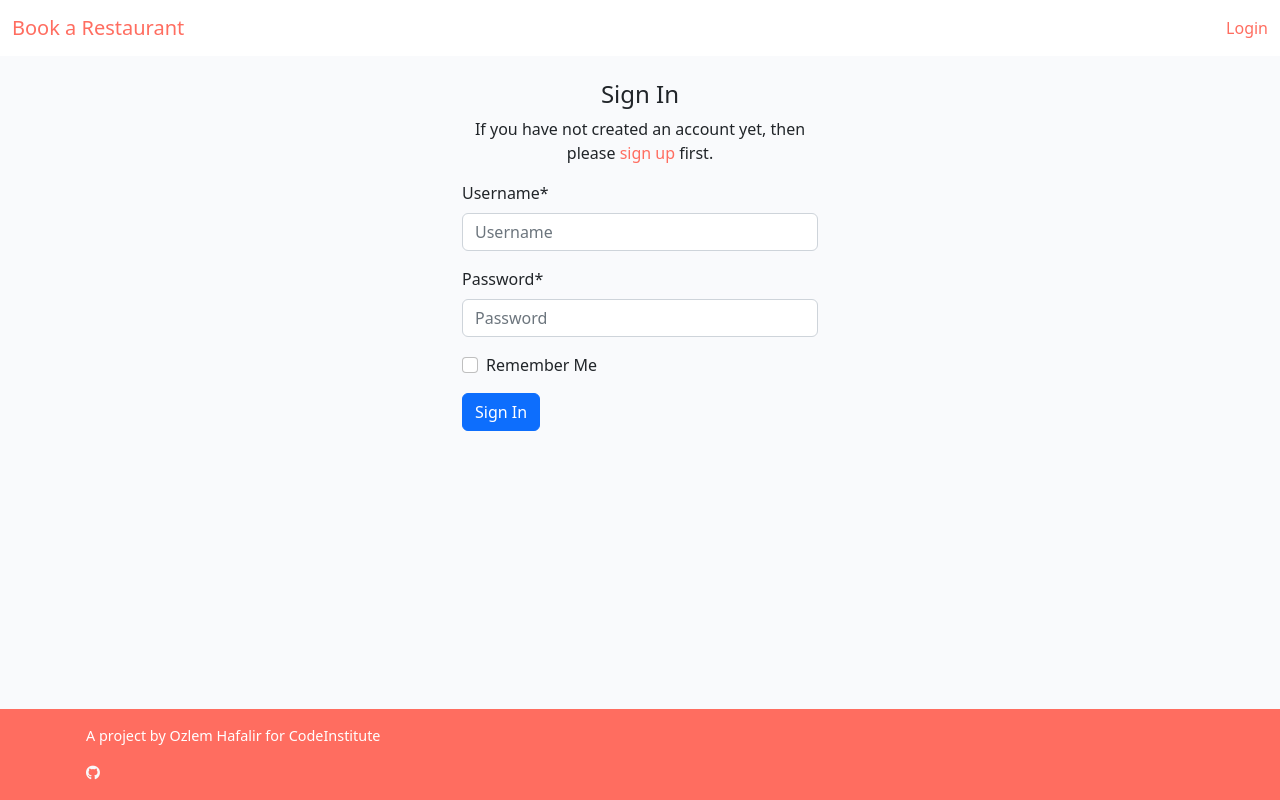
After one commit to ozlemhafalir/restaurant-booking-site, a Django app: page /accounts/login/ in a window 1280 px wide. The commit adds this page. Run offline with Django 4.2, Linux system fonts and the light colour scheme; some libraries are stand-ins or nearby versions.

Commit message:
Add login and signup pages and login link

```diff
--- a/restaurant_booking/urls.py
+++ b/restaurant_booking/urls.py
@@ -21,4 +21,5 @@ urlpatterns = [
     path('admin/', admin.site.urls),
     path('', include('home.urls'), name='home_urls'),
     path('restaurant/', include('restaurant.urls'), name='restaurant_urls'),
+    path('accounts/', include('allauth.urls')),
 ]
--- /dev/null
+++ b/templates/account/login.html
@@ -0,0 +1,40 @@
+{% extends "base.html" %}
+
+{% load i18n %}
+{% load account socialaccount %}
+{% load crispy_forms_tags %}
+
+{% block head_title %}{% trans "Sign In" %}{% endblock %}
+
+{% block content %}
+
+<div class="container pt-4 mb-5">
+    <div class="row">
+        <div class="col-12 col-md-3 col-lg-4">
+
+        </div>
+        <div class="col-12 col-md-6 col-lg-4 text-center">
+            <h4>{% trans "Sign In" %}</h4>
+
+
+            <p>{% blocktrans %}If you have not created an account yet, then please
+                <a href="{{ signup_url }}" class="link-primary">sign up</a> first.{% endblocktrans %}</p>
+
+            <div class="text-start">
+                <form class="login" method="POST" action="{% url 'account_login' %}">
+                    {% csrf_token %}
+                    {{ form|crispy }}
+                    {% if redirect_field_value %}
+                    <input type="hidden" name="{{ redirect_field_name }}" value="{{ redirect_field_value }}"/>
+                    {% endif %}
+                    <button class="btn btn-primary" type="submit">{% trans "Sign In" %}</button>
+                </form>
+            </div>
+        </div>
+        <div class="col-12 col-md-3 col-lg-4">
+
+        </div>
+    </div>
+</div>
+
+{% endblock %}
--- a/templates/base.html
+++ b/templates/base.html
@@ -24,7 +24,42 @@
 <nav class="navbar navbar-light bg-white">
     <div class="container-fluid">
         <a class="navbar-brand color-primary" href="{% url 'home' %}">Book a Restaurant</a>
-
+        {% if user.is_authenticated %}
+        <div class="nav-item dropdown">
+            <a class="dropdown-toggle link-primary" href="#" id="navbarDropdown" role="button"
+               data-bs-toggle="dropdown" aria-expanded="false">
+                {{ user.username }}
+            </a>
+            <ul class="dropdown-menu dropdown-menu-end" aria-labelledby="navbarDropdown">
+                <li><a class="dropdown-item btn btn-link link-primary-small fw-light"
+                       href="{% url 'account_reservations' %}">My Account</a></li>
+                {% if user.restaurants.count > 0 %}
+                <li>
+                    <hr class="dropdown-divider">
+                </li>
+                <li><span class="dropdown-item-text link-primary-small">Restaurant Management</span></li>
+                {% for restaurant in user.restaurants.all %}
+                <li><a class="dropdown-item  link-primary-small fw-light"
+                       href="{% url 'account_restaurant_reservations' restaurant.id %}">{{ restaurant.name }}</a>
+                </li>
+                {% endfor %}
+                <li>
+                    <hr class="dropdown-divider">
+                </li>
+                {% endif %}
+                <li>
+                    <form method="post" action="{% url 'account_logout' %}">
+                        {% csrf_token %}
+                        <button class="dropdown-item btn btn-link link-primary-small fw-light"
+                                type="submit">Logout
+                        </button>
+                    </form>
+                </li>
+            </ul>
+        </div>
+        {% else %}
+        <a class="nav-link link-primary" href="{% url 'account_login' %}">Login</a>
+        {% endif %}
     </div>
 </nav>
 
```
Also changed, not shown: requirements.txt (+11 -0 lines), restaurant_booking/settings.py (+9 -0 lines), templates/account/signup.html (added, +36 -0 lines).
